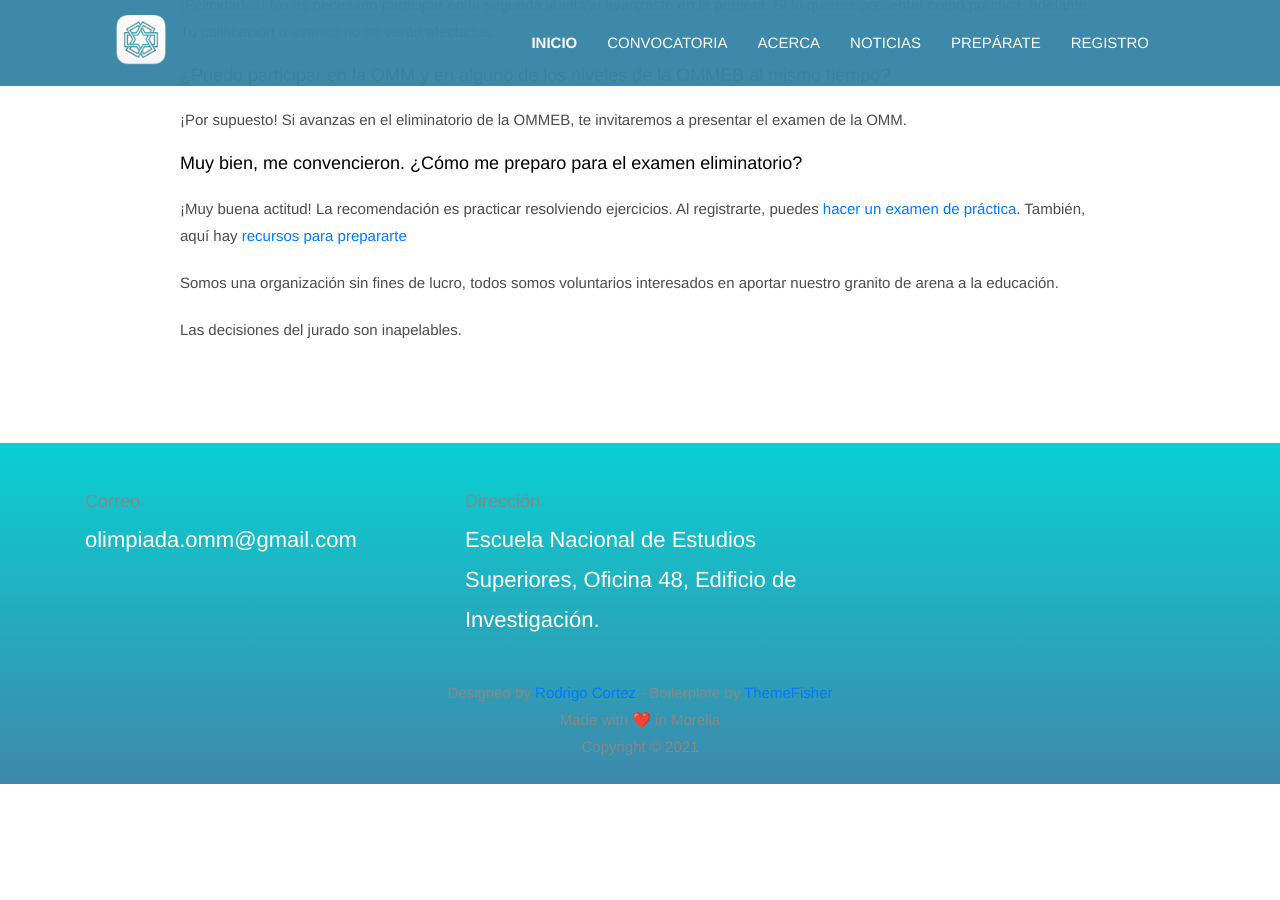
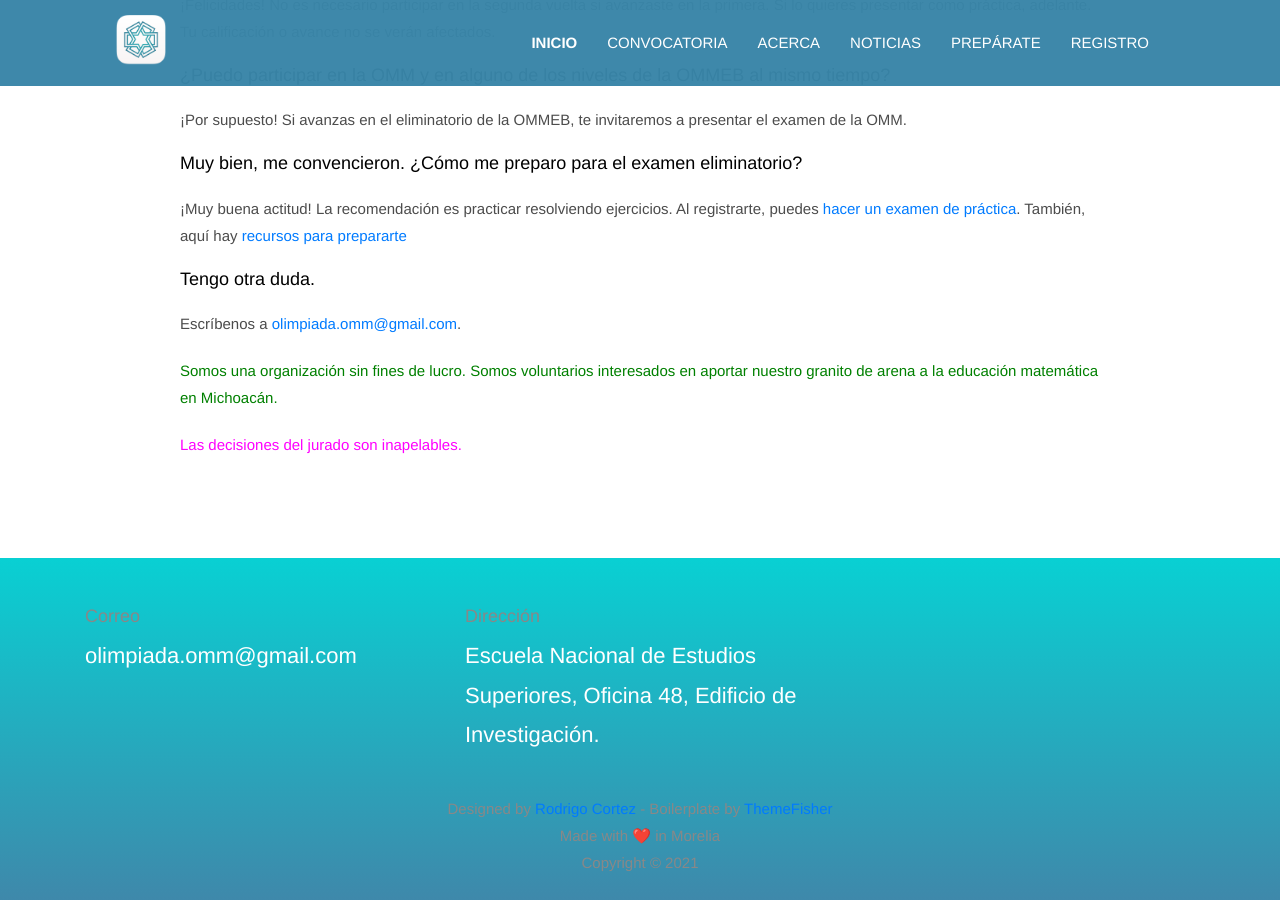
Before and after one commit to OlimpiadaMatematicasMichoacan/WOMM, a Jekyll site: the page built from _pages/convocatoria.md, in a window 1280 px wide and 900 px high, scrolled down 2449 px. Built offline with Jekyll 4.4.1, drawn with Linux system fonts in a browser that asks for light colours; before the commit the page ends 3233 px from its top, so only the background shows below that.

Commit message:
Minor changes

```diff
--- a/_pages/convocatoria.md
+++ b/_pages/convocatoria.md
@@ -67,7 +67,11 @@ Claro que sí. Te recomendamos usar el tiempo intermedio para [prepararte](/prep
 ##### Muy bien, me convencieron. ¿Cómo me preparo para el examen eliminatorio?
 ¡Muy buena actitud! La recomendación es practicar resolviendo ejercicios. Al registrarte, puedes [hacer un examen de práctica](/registro). También, aquí hay [recursos para prepararte](/preparate)
 
+##### Tengo otra duda.
+Escríbenos a [olimpiada.omm@gmail.com](mailto:olimpiada.omm@gmail.com).
 
-Somos una organización sin fines de lucro, todos somos voluntarios interesados en aportar nuestro granito de arena a la educación.
 
-Las decisiones del jurado son inapelables.
+
+<span style="color:green">Somos una organización sin fines de lucro. Somos voluntarios interesados en aportar nuestro granito de arena a la educación matemática en Michoacán.</span>
+
+<span style="color:magenta">Las decisiones del jurado son inapelables.</span>
```
Also changed, not shown: assets/images/team/jazmin.jpg.
